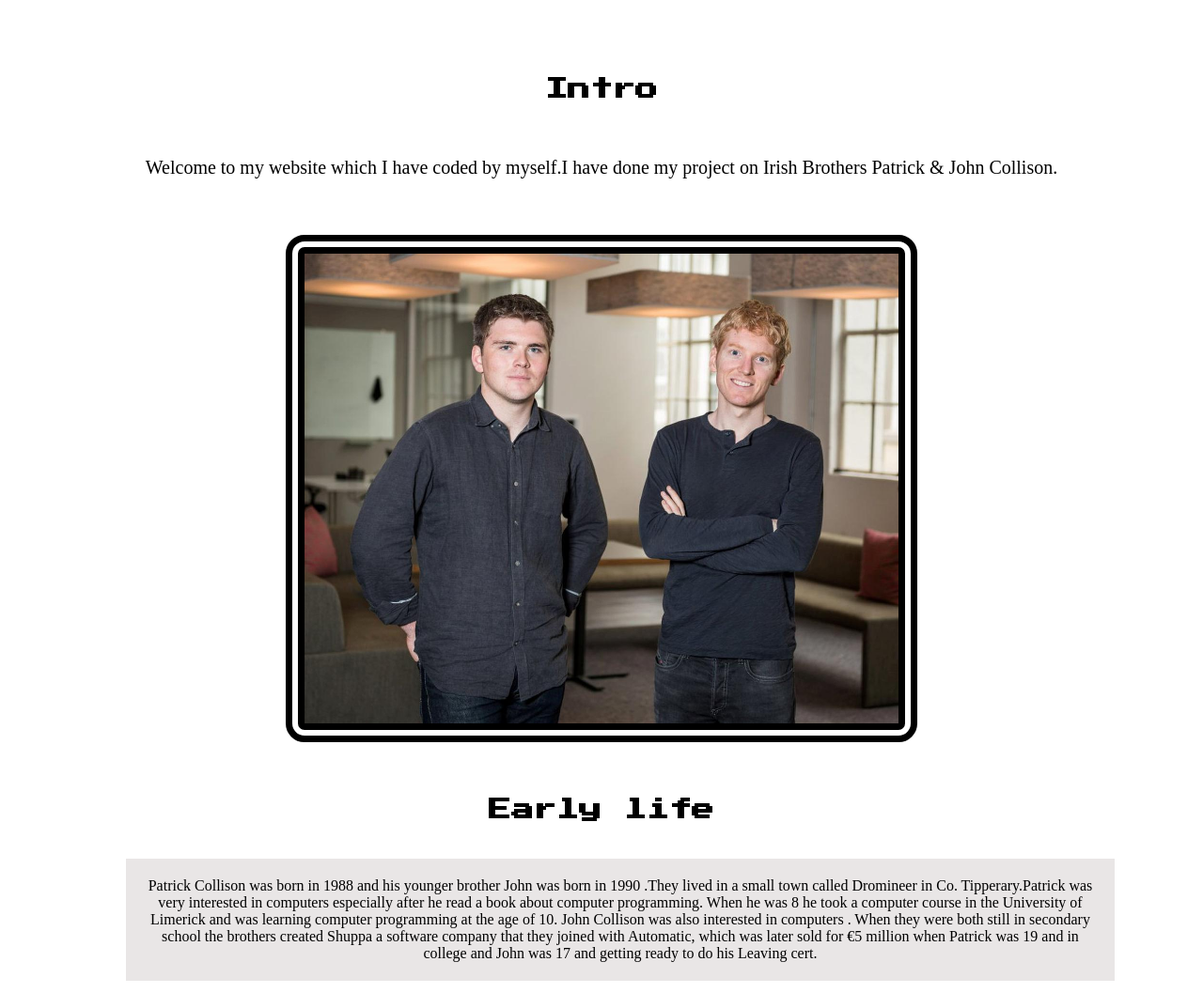
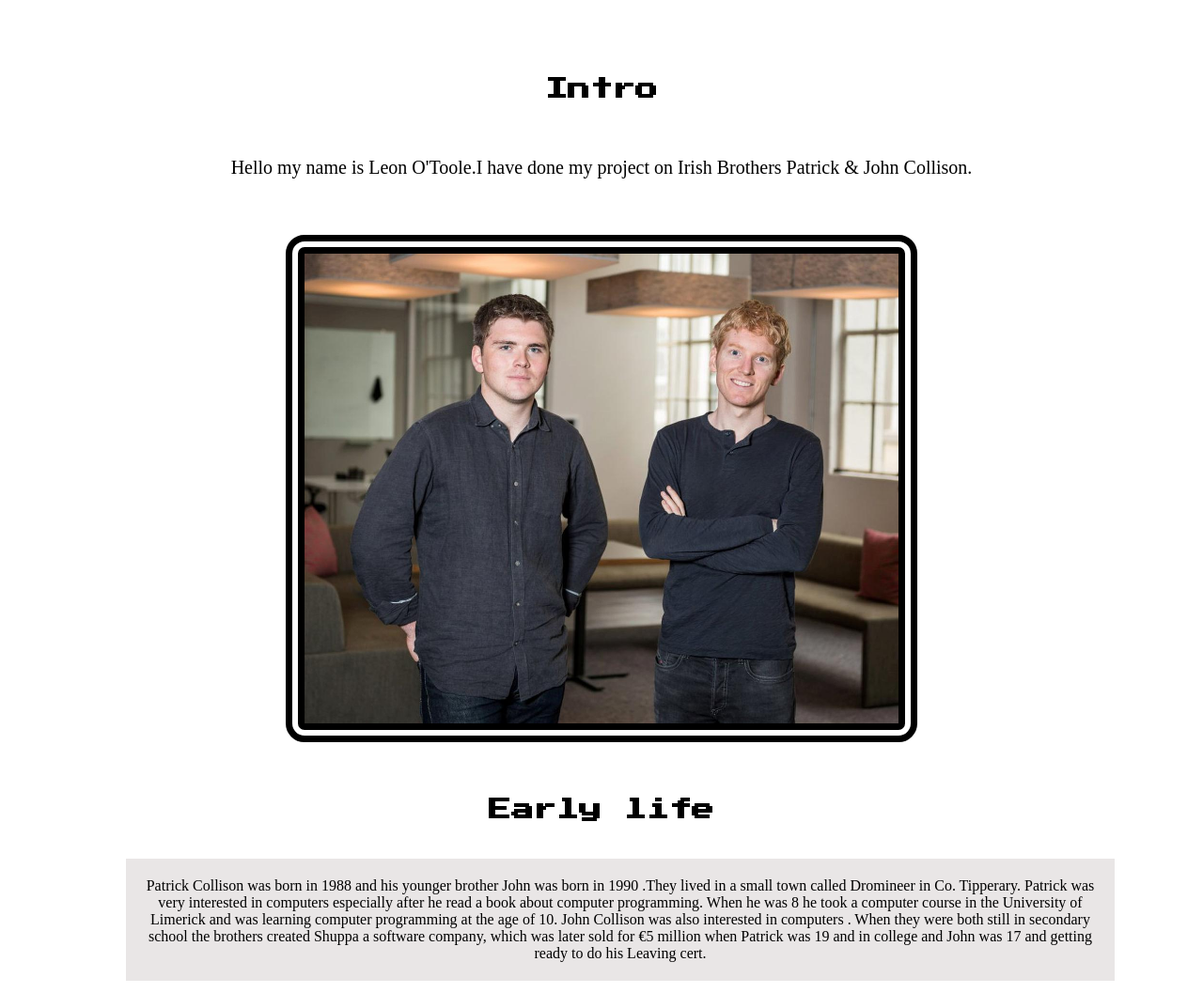
Before and after one commit to LeonidasOToole/Collisonproject, a plain HTML site: page index.html in a window 1280 px wide. Shown: the part 540-1597 px from the top of the page at 94% size. Drawn offline with Linux system fonts and the light colour scheme; grey boxes are pictures that could not be loaded.

Commit message:
Update index.html

```diff
--- a/index.html
+++ b/index.html
@@ -30,13 +30,13 @@
 
 <h2 id="intro">Intro</h2>
 
-<p class="intro">Welcome to my website which I have coded by myself.I have done my project on Irish Brothers Patrick & John Collison. <br></p>
+<p class="intro">Hello my name is Leon O'Toole.I have done my project on Irish Brothers Patrick & John Collison. <br></p>
 
 <img  class="brothersimg"src="./Images/4biz.jpg" alt="The Collison Brothers" >
 
 <h2 id="early">Early life</h2>
 
-<p class="earlyinfo"> Patrick Collison was born in 1988 and his younger brother John was born in 1990 .They lived in a small town called Dromineer in Co. Tipperary.Patrick was very interested in computers especially after he read a book about computer programming. When he was 8 he took a computer course in the University of Limerick and was learning computer programming at the age of 10. John Collison was also interested in computers . When they were both still in secondary school the brothers created Shuppa a software company that they joined with Automatic, which was later sold for €5 million when Patrick was 19 and in college and John was 17 and getting ready to do his Leaving cert.</p>
+<p class="earlyinfo"> Patrick Collison was born in 1988 and his younger brother John was born in 1990 .They lived in a small town called Dromineer in Co. Tipperary. Patrick was very interested in computers especially after he read a book about computer programming. When he was 8 he took a computer course in the University of Limerick and was learning computer programming at the age of 10. John Collison was also interested in computers . When they were both still in secondary school the brothers created Shuppa a software company, which was later sold for €5 million when Patrick was 19 and in college and John was 17 and getting ready to do his Leaving cert.</p>
 <iframe src="https://www.google.com/maps/embed?pb=!1m18!1m12!1m3!1d15058.221731857198!2d-8.296295913202197!3d52.92490848370477!2m3!1f0!2f0!3f0!3m2!1i1024!2i768!4f13.1!3m3!1m2!1s0x485c9025cc010aff%3A0xa00c7a99731fcb0!2sDromineer%2C%20Co.%20Tipperary!5e1!3m2!1sen!2sie!4v1681654459520!5m2!1sen!2sie" width="600" height="450" style="border:0;" allowfullscreen="" loading="lazy" referrerpolicy="no-referrer-when-downgrade"></iframe>
 
 <h2 id="young">Young Scientist of the year 2005</h2>
```
